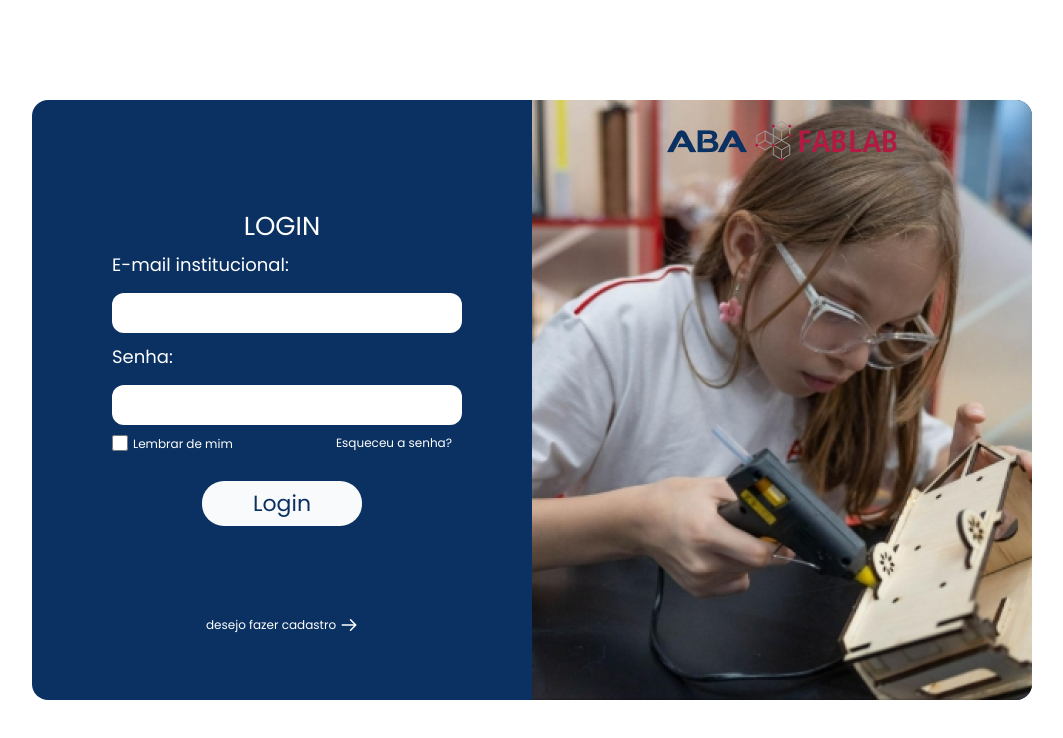
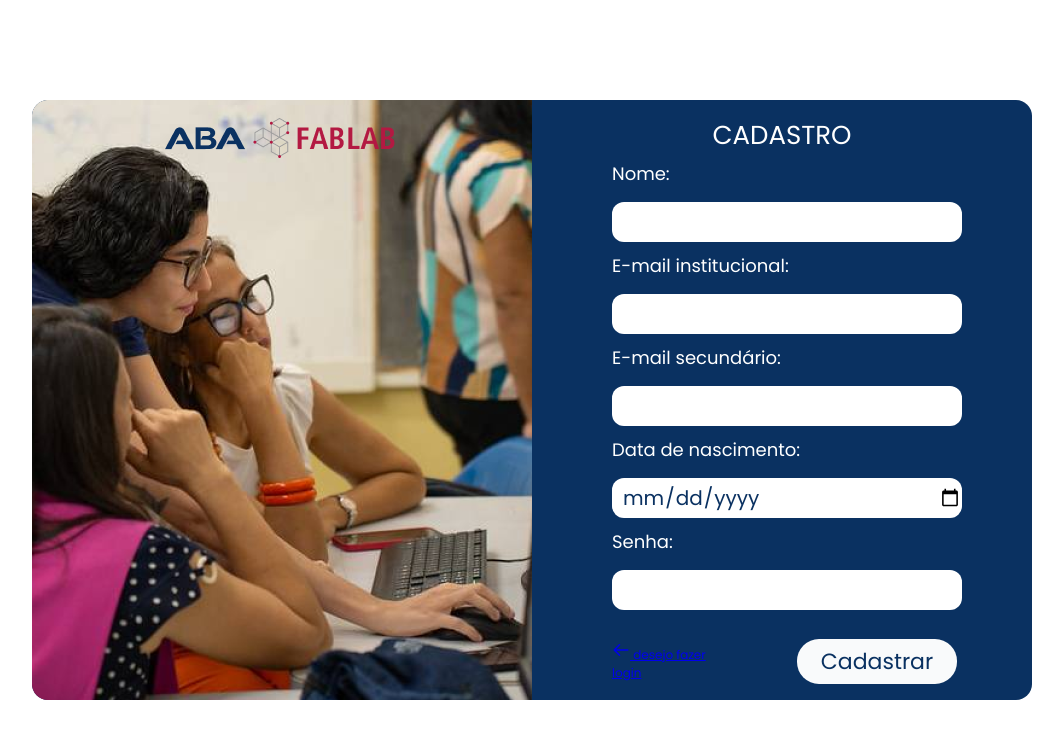
Before and after one commit to Janielson-Anjos/login-cadastro-react, a React (Vite) app: page /cadastro in a window 1280 px wide. Shown: the top 738 px of the page, without its empty margins (108-1171 px from the left). Built offline with nearby package versions, Linux system fonts and the light colour scheme.

Commit message:
feat: navegação

```diff
--- a/package.json
+++ b/package.json
@@ -14,7 +14,8 @@
     "json-server": "^1.0.0-beta.3",
     "react": "^18.3.1",
     "react-dom": "^18.3.1",
-    "react-icons": "^5.3.0"
+    "react-icons": "^5.3.0",
+    "react-router-dom": "^6.27.0"
   },
   "devDependencies": {
     "@eslint/js": "^9.11.1",
--- a/src/App.tsx
+++ b/src/App.tsx
@@ -3,13 +3,22 @@
 import Login from './components/login/Login';
 import Cadastro from './components/cadastro/Cadastro';
 // import './styles/global.css';
+import { BrowserRouter as Router, Routes, Route } from 'react-router-dom';
+import Home from './pages/Home';
+import LoginPage from './pages/Login'
+import CadastroPage from './pages/Cadastro';
 
 function App() {
 
   return (
     <>
-    {/* <Cadastro/> */}
-      <Login/>
+      <Router>
+        <Routes>
+          <Route path="/" element={<Home />} />
+          <Route path="/login" element={<LoginPage />} />
+          <Route path="/cadastro" element={<CadastroPage />} />
+        </Routes>
+      </Router>
     </>
   )
 }
--- a/src/components/cadastro/Cadastro.tsx
+++ b/src/components/cadastro/Cadastro.tsx
@@ -4,14 +4,15 @@ import imagem from '../../assets/images/section esquerda.png';
 import { HiOutlineArrowLeft } from "react-icons/hi";
 import { useState, useEffect } from "react";
 import axios from "axios";
+import {Link} from 'react-router-dom'
 
 const BASE_URL = "http://localhost:3001/Usuario";
 
 interface Usuario {
   nome: string;
-  emailInstitucional: string; // Ajustando para camelCase
-  emailSecundario: string; // Ajustando para camelCase
-  dataNascimento: string; // Ajustando para camelCase
+  emailInstitucional: string;
+  emailSecundario: string;
+  dataNascimento: string;
   senha: string;
 }
 
@@ -62,7 +63,7 @@ const Cadastro: React.FC = () => {
         </div>
         <div className='form-cta'>
           <button className='btn-login' onClick={criarUsuario}>Cadastrar</button>
-          <a className='a-cadastro' href="/login"> <HiOutlineArrowLeft style={{ fontSize: '18px' }} /> desejo fazer login</a>
+          <a className='a-cadastro'> <Link to='/login'> <HiOutlineArrowLeft style={{ fontSize: '18px' }} /> desejo fazer login </Link></a>
         </div>
       </section>
     </main>
--- a/src/components/login/Login.tsx
+++ b/src/components/login/Login.tsx
@@ -4,6 +4,7 @@ import imagem from '../../assets/images/section_direita.png';
 import { HiOutlineArrowRight } from "react-icons/hi";
 import './login.css';
 import axios from 'axios';
+import {Link} from 'react-router-dom'
 
 const BASE_URL = "http://localhost:3000/Usuario";
 
@@ -45,7 +46,7 @@ const Login: React.FC = () => {
                 </div>
                 <div className="form-cta">
                     <button className="btn-login" type="button" onClick={loginUsuario} >Login</button>
-                    <a className="a-cadastro" href="cadastro.html">desejo fazer cadastro <HiOutlineArrowRight style={{ fontSize: '18px'}} />
+                    <a className="a-cadastro"> <Link to='/cadastro'> desejo fazer cadastro <HiOutlineArrowRight style={{ fontSize: '18px'}} /></Link>
                     </a>
                 </div>
             </section>
--- /dev/null
+++ b/src/pages/Cadastro.tsx
@@ -0,0 +1,11 @@
+import Cadastro from '../components/cadastro/Cadastro';
+
+const CadastroPage =()=> {
+    return(
+        <>
+            <Cadastro/>
+        </>
+    )
+}
+
+export default CadastroPage;
--- /dev/null
+++ b/src/pages/Home.tsx
@@ -0,0 +1,12 @@
+import {Link} from 'react-router-dom';
+
+const Home =()=> {
+    return(
+        <>
+        <button> <Link to='/cadastro'> Cadastro</Link></button>
+        <button> <Link to='/login'>Login</Link></button>
+        </>
+    )
+}
+
+export default Home;
--- /dev/null
+++ b/src/pages/Login.tsx
@@ -0,0 +1,11 @@
+import Login from '../components/login/Login'
+
+const LoginPage =()=> {
+    return(
+        <>
+            <Login/>
+        </>
+    )
+}
+
+export default LoginPage;
```
Also changed, not shown: 1 other file (tests, documents, lock files or other folders).
